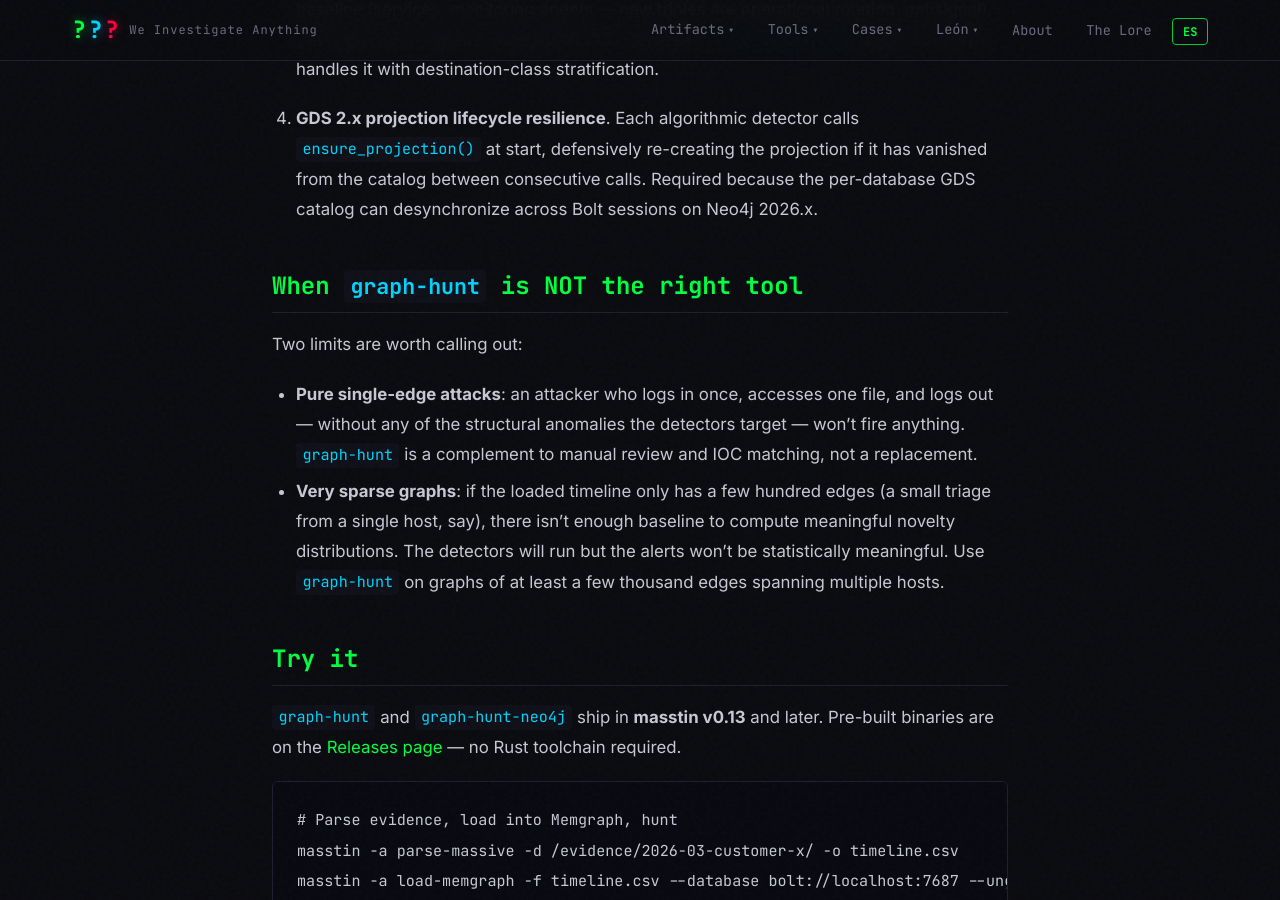
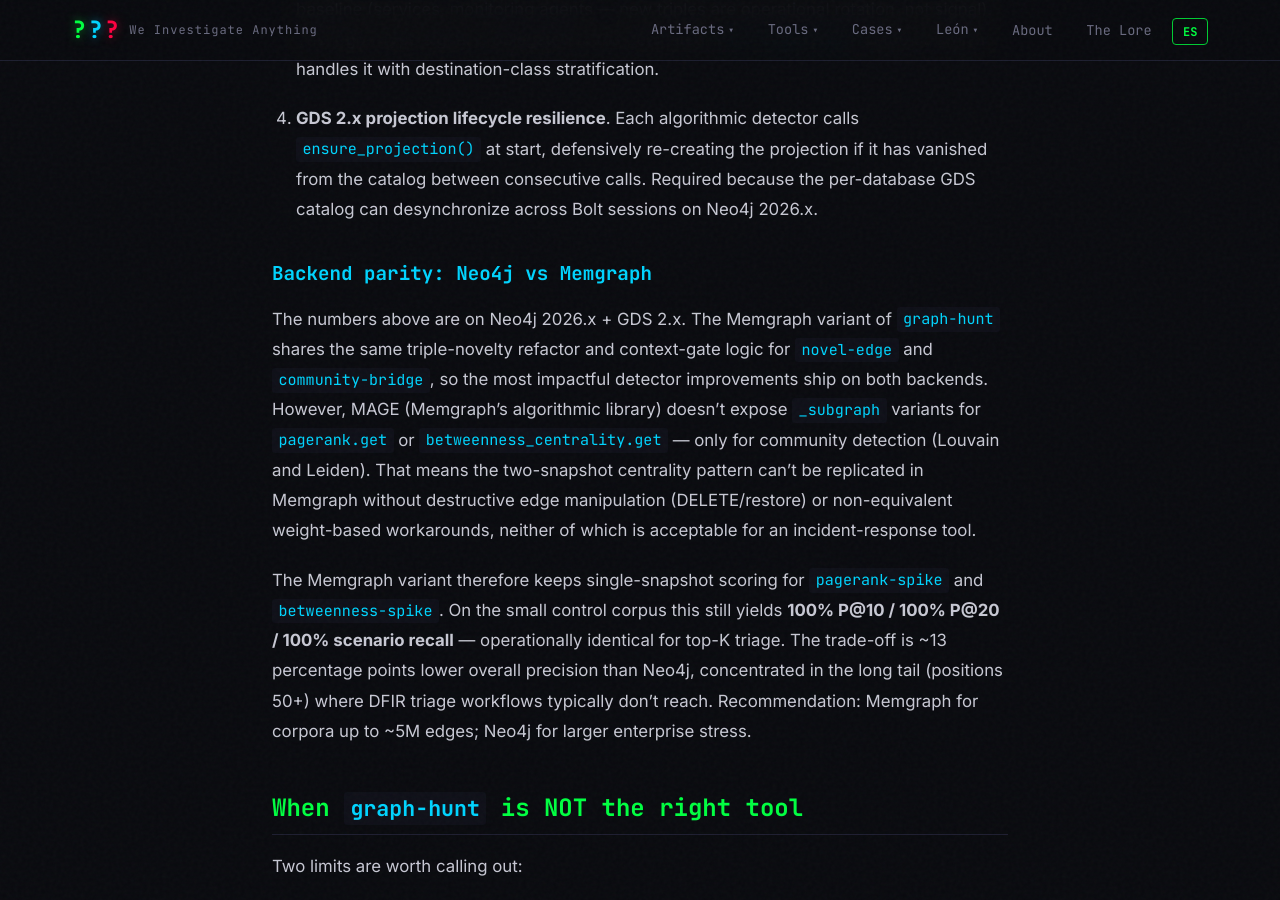
Before and after one commit to jupyterj0nes/jupyterj0nes.github.io, a Jekyll site: the page built from _posts/en/2026-05-21-masstin-graph-hunt.md, in a window 1280 px wide and 900 px high, scrolled down 13240 px. Built offline with Jekyll 4.4.1, drawn with Linux system fonts in a browser that asks for light colours; comment, search, counter and statistics services are not loaded; some of the changed text lies outside the part shown.

Commit message:
graph-hunt post: add Memgraph/Neo4j backend parity section
Documents that the triple-novelty refactor and context gates ship on
both backends, but two-snapshot centrality (pagerank, betweenness) is
Neo4j-only — MAGE lacks `*_subgraph` variants for those procedures.
Memgraph keeps 100% P@10/P@20 and full scenario recall on the small
corpus; the ~13pp lower overall precision lives in the long tail and
doesn't affect top-K DFIR triage. Recommendation included: Memgraph
for corpora up to ~5M edges, Neo4j for larger enterprise stress.

```diff
--- a/_posts/en/2026-05-21-masstin-graph-hunt.md
+++ b/_posts/en/2026-05-21-masstin-graph-hunt.md
@@ -258,6 +258,12 @@ Four detector changes contributed materially to the stress numbers:
 
 4. **GDS 2.x projection lifecycle resilience**. Each algorithmic detector calls `ensure_projection()` at start, defensively re-creating the projection if it has vanished from the catalog between consecutive calls. Required because the per-database GDS catalog can desynchronize across Bolt sessions on Neo4j 2026.x.
 
+### Backend parity: Neo4j vs Memgraph
+
+The numbers above are on Neo4j 2026.x + GDS 2.x. The Memgraph variant of `graph-hunt` shares the same triple-novelty refactor and context-gate logic for `novel-edge` and `community-bridge`, so the most impactful detector improvements ship on both backends. However, MAGE (Memgraph's algorithmic library) doesn't expose `_subgraph` variants for `pagerank.get` or `betweenness_centrality.get` — only for community detection (Louvain and Leiden). That means the two-snapshot centrality pattern can't be replicated in Memgraph without destructive edge manipulation (DELETE/restore) or non-equivalent weight-based workarounds, neither of which is acceptable for an incident-response tool.
+
+The Memgraph variant therefore keeps single-snapshot scoring for `pagerank-spike` and `betweenness-spike`. On the small control corpus this still yields **100% P@10 / 100% P@20 / 100% scenario recall** — operationally identical for top-K triage. The trade-off is ~13 percentage points lower overall precision than Neo4j, concentrated in the long tail (positions 50+) where DFIR triage workflows typically don't reach. Recommendation: Memgraph for corpora up to ~5M edges; Neo4j for larger enterprise stress.
+
 ## When `graph-hunt` is NOT the right tool
 
 Two limits are worth calling out:
```
Also changed, not shown: _posts/es/2026-05-21-masstin-graph-hunt.md (+6 -0 lines).
